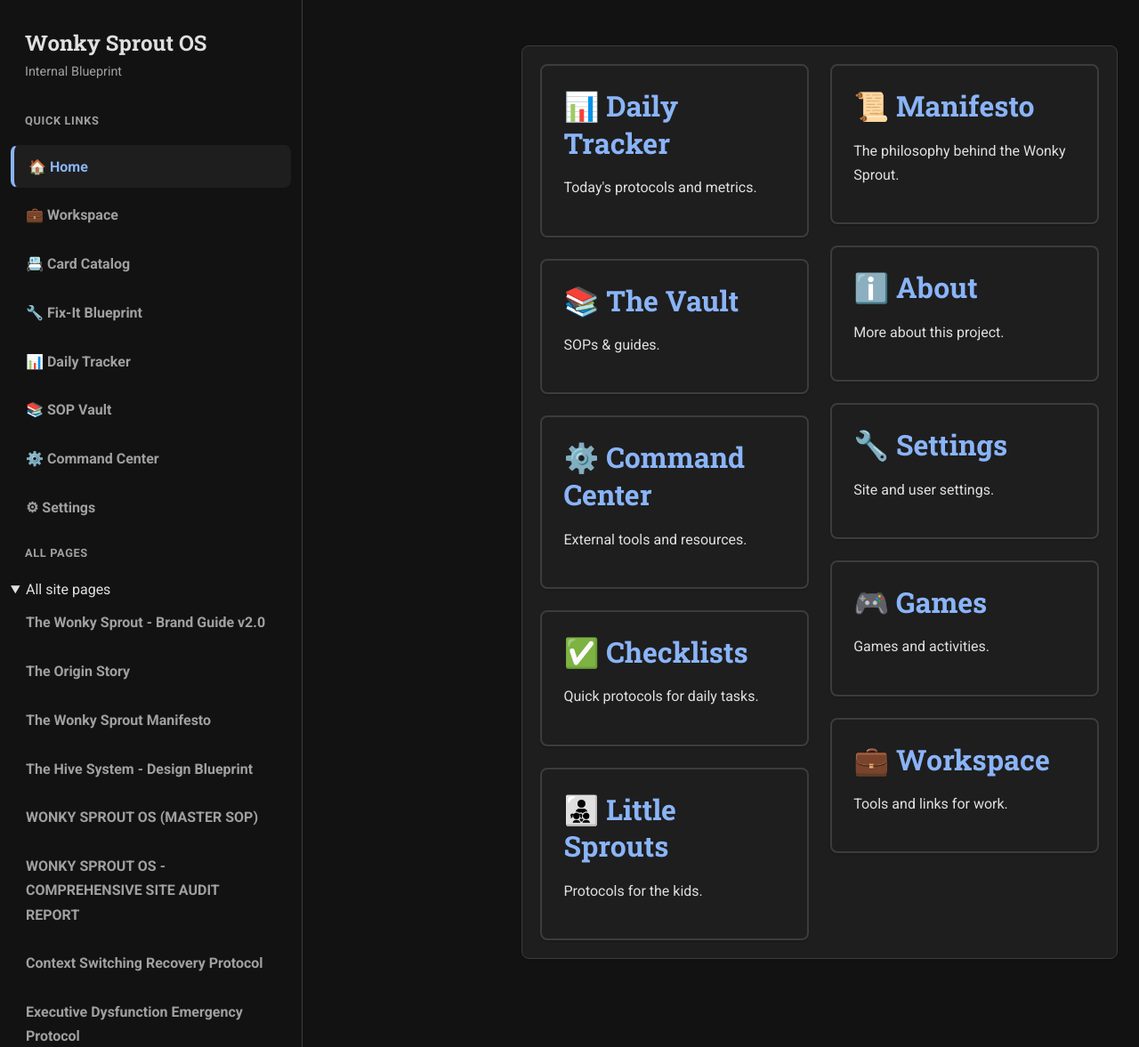
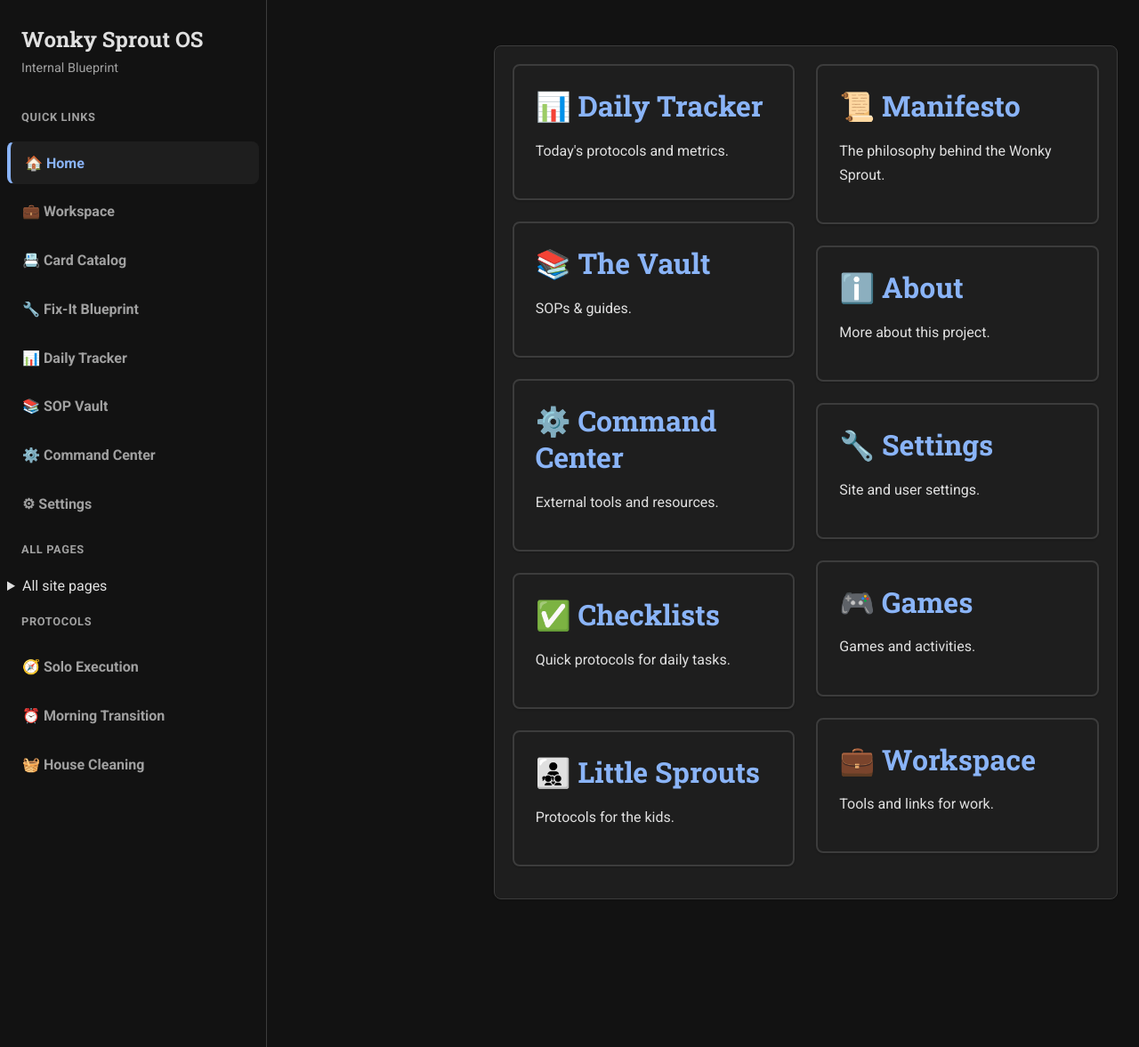
Before and after one commit to classicwilly/classicwilly.github.io, a Jekyll site: the page built from index.md, in a window 1280 px wide and 1177 px high. Shown: the whole window at 89% size. Built offline with Jekyll 4.4.1, drawn with Linux system fonts in a browser that asks for light colours.

Commit message:
UX: collapse All Pages by default, tighten sidebar width/padding, and darken scrollbars to remove white tracks

```diff
--- a/_layouts/default.html
+++ b/_layouts/default.html
@@ -70,7 +70,7 @@
       </ul>
 
       <div class="sidebar-section-title">All Pages</div>
-      <details class="sidebar-allpages" open>
+  <details class="sidebar-allpages">
         <summary class="sr-only">All site pages</summary>
         <ul class="sidebar-nav sidebar-allpages-list">
           {%- assign site_pages = site.pages | sort: 'url' -%}
--- a/_sass/_components.scss
+++ b/_sass/_components.scss
@@ -161,3 +161,18 @@ a.block-card {
   box-shadow: var(--shadow-md);
   border-color: var(--accent-primary);
 }
+
+/* Darken scrollbar tracks and thumbs for sidebar and body to avoid white tracks */
+.sidebar::-webkit-scrollbar, body::-webkit-scrollbar {
+  width: 12px;
+}
+.sidebar::-webkit-scrollbar-track, body::-webkit-scrollbar-track {
+  background: var(--background-primary);
+}
+.sidebar::-webkit-scrollbar-thumb, body::-webkit-scrollbar-thumb {
+  background: var(--background-tertiary);
+  border-radius: 6px;
+  border: 3px solid var(--background-primary);
+}
+/* Firefox */
+* { scrollbar-width: thin; scrollbar-color: var(--background-tertiary) var(--background-primary); }
--- a/_sass/base/_layout.scss
+++ b/_sass/base/_layout.scss
@@ -31,7 +31,7 @@
   position: fixed;
   top: 0;
   left: 0;
-  padding: calc(var(--spacing-unit) * 0.75);
+  padding: calc(var(--spacing-unit) * 0.5);
   overflow-y: auto;
 }
 
--- a/_sass/base/_variables.scss
+++ b/_sass/base/_variables.scss
@@ -7,7 +7,7 @@
   --background-primary: #121212; /* A very dark grey, not pure black */
   --background-secondary: #1e1e1e; /* Slightly lighter for cards/modules */
   --background-tertiary: #2a2a2a; /* For interactive elements on hover */
-  --sidebar-width: 340px; /* slightly wider so left nav can hold more items / controls */
+  --sidebar-width: 300px; /* slightly narrower to reduce white gap */
 
   --text-primary: #e0e0e0; /* Off-white for main text, easy on the eyes */
   --text-secondary: #a0a0a0; /* Grey for metadata, descriptions */
@@ -33,7 +33,7 @@
 
   /* Spacing & Sizing */
   --spacing-unit: 1rem;
-  --sidebar-width: 340px; /* This line must be present and set to 340px */
+  --sidebar-width: 300px; /* keep consistent */
   --content-max-width: 900px;
 
   /* Borders & Shadows */
```
